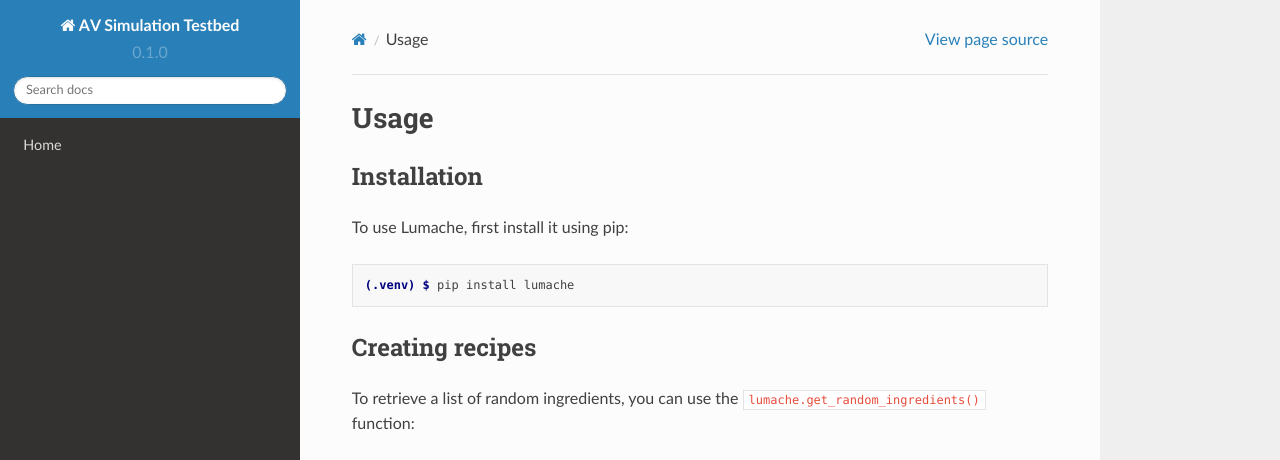
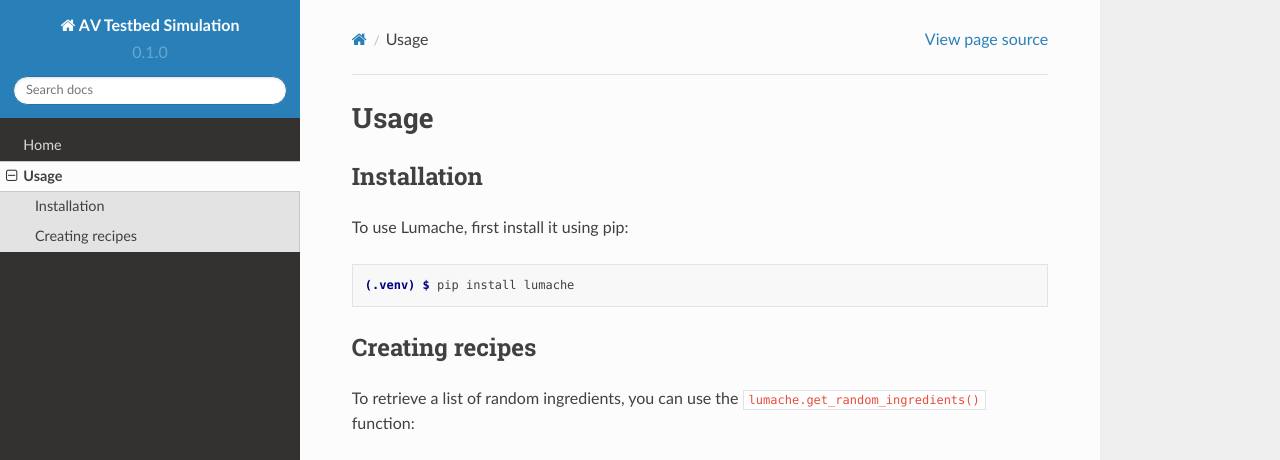
Before and after one commit to usnistgov/av_testbed_sim, a Sphinx documentation site: the page built from docs/source/usage.rst, in a window 1280 px wide and 1095 px high. Shown: the top 460 px of the window. Built offline with Sphinx 7.4.7 and the Read the Docs theme 2.0.0, drawn with Linux system fonts in a browser that asks for light colours; pages that are not in the unit, such as notebooks, are missing from menus; grey boxes are pictures that could not be loaded.

Commit message:
updated readthedocs

```diff
--- a/docs/source/conf.py
+++ b/docs/source/conf.py
@@ -2,7 +2,7 @@
 
 # -- Project information
 
-project = 'AV Simulation Testbed'
+project = 'AV Testbed Simulation'
 copyright = '2023, NIST'
 author = 'Z. Kootbally'
 
--- a/docs/source/index.rst
+++ b/docs/source/index.rst
@@ -11,4 +11,4 @@ Contents
 .. toctree::
 
    home
-   .. api
+   usage
--- a/pyproject.toml
+++ b/pyproject.toml
@@ -3,6 +3,6 @@ requires = ["flit_core >=3.2,<4"]
 build-backend = "flit_core.buildapi"
 
 [project]
-name = "lumache"
-authors = [{name = "Graziella", email = "graziella@lumache"}]
+name = "av_tested_sim"
+authors = [{name = "Kootbally", email = "zeid.kootbally@nist.gov"}]
 dynamic = ["version", "description"]
```
